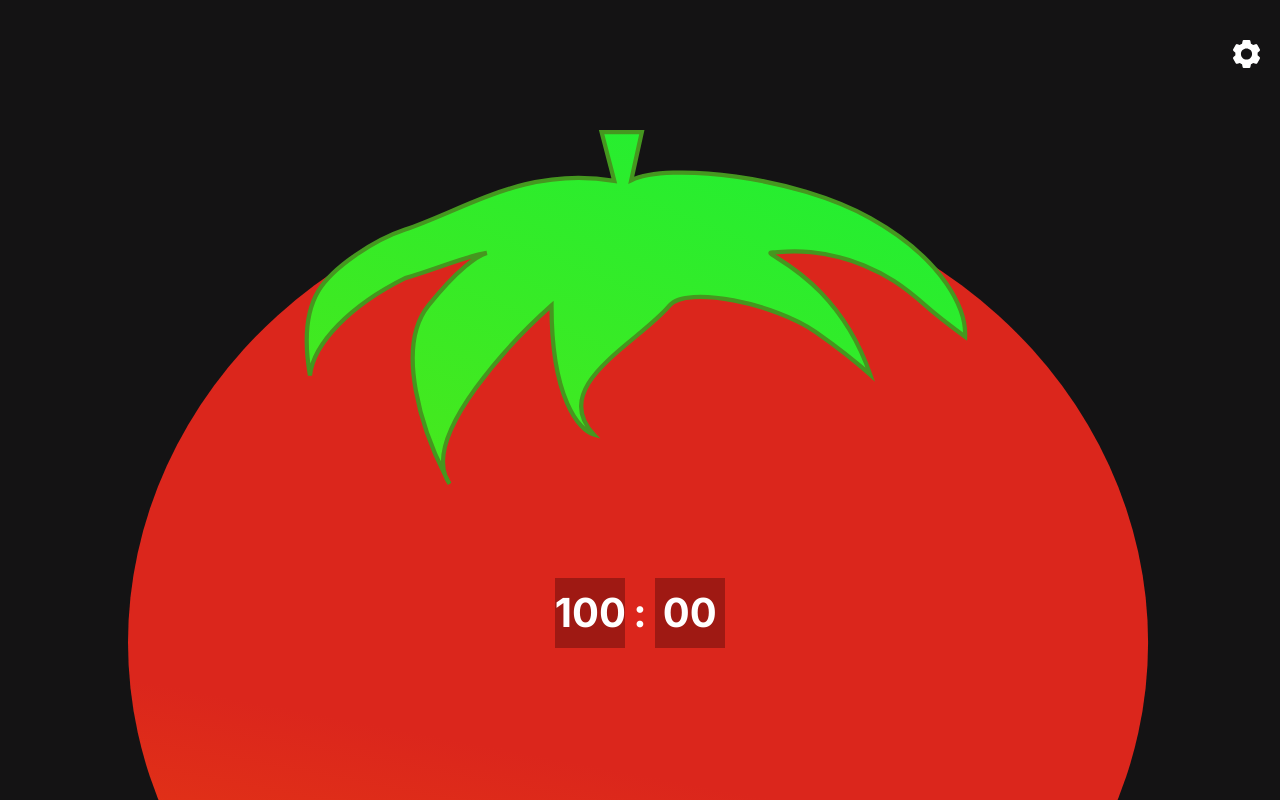
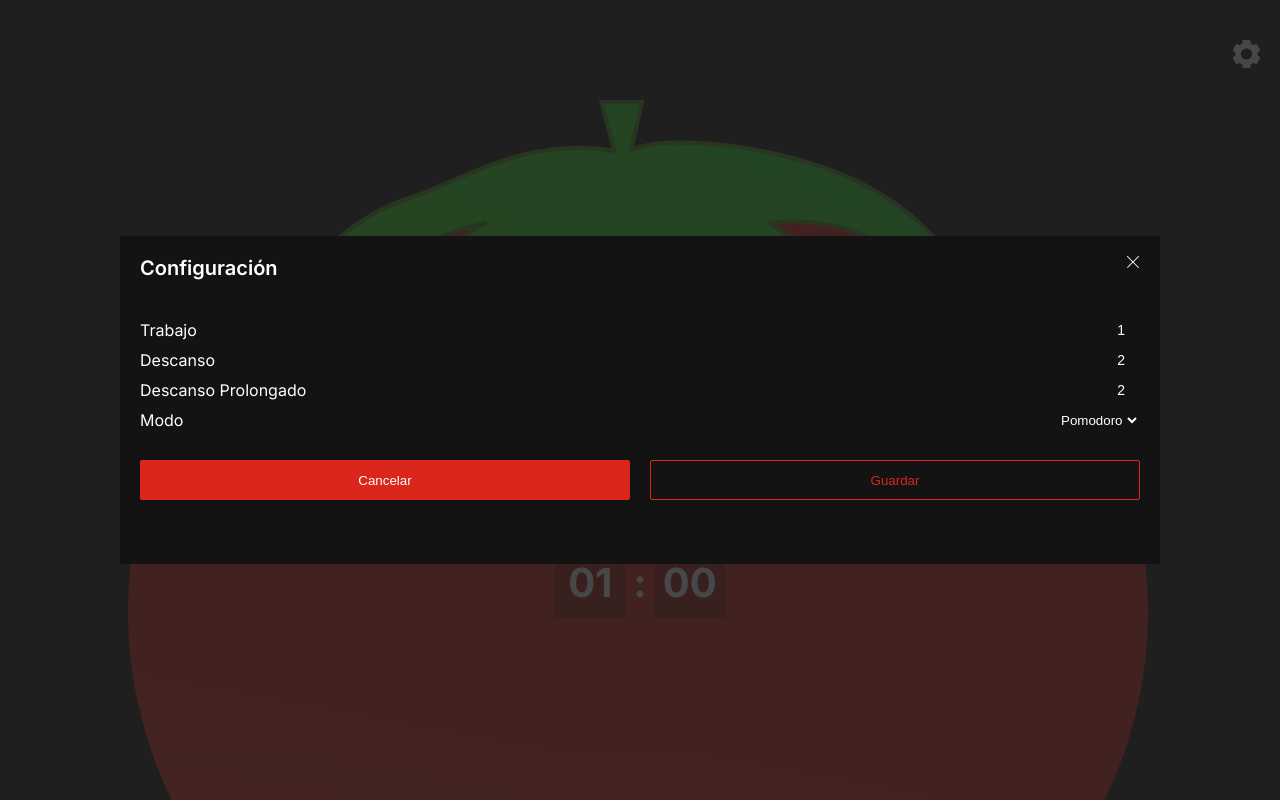
Before and after one commit to ourainbows/pomodoro, a React (Vite) app: page / in a window 1280 px wide. Both pictures are taken after a click on the picture 1246 px from the left and 54 px from the top of the page. Shown: the top 800 px of the page. Built offline with nearby package versions, Linux system fonts and the light colour scheme.

Commit message:
Finished modal and changed notification sound

```diff
--- a/src/components/App/App.css
+++ b/src/components/App/App.css
@@ -1,6 +1,65 @@
-.settings-container{
-    display: flex;
-    justify-content: flex-end;
-    height: 2.8rem;
-    margin: 4rem 2rem 6rem;
+.settings-container {
+  display: flex;
+  justify-content: flex-end;
+  height: 2.8rem;
+  margin: 4rem 2rem 3rem;
 }
+.title-modal {
+  font-size: 2rem;
+  font-weight: 600;
+  color: var(--text);
+  margin: 2rem 2rem 4rem;
+}
+.options-modal {
+  display: flex;
+  flex-direction: column;
+  width: 100%;
+  font-size: 1.6rem;
+}
+.options-modal div {
+  display: flex;
+  justify-content: space-between;
+  margin: 0 2rem 1rem;
+}
+.options-modal div input {
+  color: var(--text);
+  font-size: 1.4rem;
+  background-color: transparent;
+  border: none;
+  width: 3rem;
+  text-align: end;
+}
+.options-modal div input:focus, .options-modal div select:focus{
+    border: none;
+    outline: none;
+    border-bottom: 1px solid var(--text);
+}
+.options-modal div select{
+    color: var(--text);
+    background-color: transparent;
+    border: none;
+}
+.select-modal option:not(:checked),  .select-modal option:checked{
+   background-color: var(--background);
+}
+
+.buttons-modal {
+  display: flex;
+  justify-content: space-between;
+  margin: 2rem;
+}
+.button-modal {
+  width: calc(50% - 1rem);
+  height: 4rem;
+  border: none;
+  border-radius: 2px;
+}
+.button-cancel {
+  background-color: var(--primary);
+  color: var(--text);
+}
+.button-save {
+  background-color: transparent;
+  color: var(--primary);
+  border: 1px solid var(--primary);
+}
--- a/src/components/App/App.jsx
+++ b/src/components/App/App.jsx
@@ -7,9 +7,29 @@ import settings from "../../assets/settings.svg"
 import PomodoroCounter from "../PomodoroCounter/PomodoroCounter";
 
 function App() {
-  const [mode, setMode] = useState("oneCycle");
   const [open, setOpen] = useState(false)
-  const[pomodoros, setPomodoros] = useState(0)
+  const [pomodoros, setPomodoros] = useState(0)
+  const [newOptions, setNewOptions] = useState({})
+  const [workTime, setWorkTime] = useState(1)
+  const [relaxTime, setRelaxTime] = useState(2)
+  const [longRelaxTime, setLongRelaxTime] = useState(2)
+  const [mode, setMode] = useState("pomodoro");
+
+  const saveOptions = (e) => {
+    e.preventDefault()
+    newOptions.workTime && setWorkTime(newOptions.workTime)
+    newOptions.relaxTime && setRelaxTime(newOptions.relaxTime)
+    newOptions.longRelaxTime && setLongRelaxTime(newOptions.longRelaxTime)
+    newOptions.mode && setMode(newOptions.mode)
+    setOpen(false)
+  }
+  const onNewOption = (e) => {
+    setNewOptions({
+      ...newOptions,
+      [e.target.name]: e.target.value
+    })
+  }
+
   return (
     <>
       <div className="settings-container">
@@ -17,33 +37,60 @@ function App() {
       </div>
 
       {mode === "pomodoro" ?
-        <PomodoroMode setPomodoros={setPomodoros} /> :
-        <OneCycleMode setPomodoros={setPomodoros} />
+        <PomodoroMode setPomodoros={setPomodoros} workTime={workTime} relaxTime={relaxTime} longRelaxTime={longRelaxTime} /> :
+        <OneCycleMode setPomodoros={setPomodoros} workTime={workTime} relaxTime={relaxTime} longRelaxTime={longRelaxTime} />
       }
 
-      <PomodoroCounter pomodoros={pomodoros}/>
+      <PomodoroCounter pomodoros={pomodoros} />
 
       <Modal
         message="Hello World!"
         isOpen={open}
         onClose={() => setOpen(false)}
       >
-        <h2>Configuración</h2>
-        <section>
+        <h2 className="title-modal">Configuración</h2>
+        <form
+          className="options-modal"
+          id="formModal"
+          onSubmit={saveOptions}
+        >
           <div>
             <label>Trabajo</label>
-            <input type="number" />
-            <label >Descanso</label>
-            <input type="number" />
-            <label >Descanso Prolongado</label>
-            <input type="number" />
+            <input
+              type="number"
+              value={newOptions.workTime != undefined ? newOptions.workTime : workTime}
+              name="workTime"
+              className="work"
+              onChange={onNewOption} />
+          </div>
+          <div>
+            <label>Descanso</label>
+            <input
+              type="number"
+              value={newOptions.relaxTime != undefined ? newOptions.relaxTime : relaxTime}
+              name="relaxTime"
+              onChange={onNewOption} />
+          </div>
+          <div>
+            <label>Descanso Prolongado</label>
+            <input
+              type="number"
+              value={newOptions.longRelaxTime != undefined ? newOptions.longRelaxTime : longRelaxTime}
+              name="longRelaxTime"
+              onChange={onNewOption} />
+          </div>
+          <div>
             <label>Modo</label>
-            <select>
+            <select className="select-modal" onChange={onNewOption} name="mode">
               <option value="pomodoro">Pomodoro</option>
               <option value="oneCycle">One Cycle</option>
             </select>
           </div>
-        </section>
+        </form>
+        <div className="buttons-modal">
+          <button className="button-modal button-cancel" onClick={() => { setOpen(false) }}>Cancelar</button>
+          <input className="button-modal button-save" form="formModal" type="submit" value="Guardar"/>
+        </div>
       </Modal>
     </>
   )
--- /dev/null
+++ b/src/components/Modal/Modal.css
@@ -0,0 +1,26 @@
+.modal{
+    display: flex;
+    justify-content: center;
+    align-items: center;
+    position: fixed;
+    top: -10px;
+    left: -10px;
+    right: -10px;
+    bottom: -10px;
+    background: rgba(35, 34, 34, 0.83);
+    z-index: 99999;
+}
+
+.modal-content{
+    position: relative;
+    height: 40%;
+    width: 80%;
+    background-color: var(--background);
+}
+.closeModal{
+    position: absolute;
+    top: 2rem;
+    right: 2rem;
+    background: none;
+    border: none;
+}
--- a/src/components/Modal/Modal.jsx
+++ b/src/components/Modal/Modal.jsx
@@ -1,12 +1,16 @@
 import ReactDOM from 'react-dom'
+import "./Modal.css";
+import close from "../../assets/close.svg";
 
 function Modal({ message, isOpen, onClose, children }) {
     if (!isOpen) return null;
     return ReactDOM.createPortal(
         <div className="modal" onClick={onClose}>
             <div className="modal-content" onClick={e => e.stopPropagation()}>
-                <span>{message}</span>
-                <button onClick={onClose}>Close</button>
+                <span>{children}</span>
+                <button onClick={onClose} className="closeModal">
+                    <img src={close} alt="boton parar cerrar el modal" />
+                </button>
             </div>
         </div>,
         document.getElementById("modal"))
--- a/src/components/OneCycleMode/OneCycleMode.jsx
+++ b/src/components/OneCycleMode/OneCycleMode.jsx
@@ -6,10 +6,7 @@ import Message from '../Message/Message';
 import Buttons from '../Buttons/Buttons';
 import pause from '../../assets/pause.svg';
 
-function OneCycleMode({ setPomodoros }) {
-    const workTime = 100;
-    const relaxTime = 2;
-    const longRelaxTime = 2;
+function OneCycleMode({ setPomodoros, workTime, relaxTime, longRelaxTime }) {
 
     const [timeActive, setTimeActive] = useState("workTime");
 
@@ -95,10 +92,10 @@ function OneCycleMode({ setPomodoros }) {
             <Cycles cyclesCount={cycles} quantity={1} />
             <Message>
                 {timeActive == "workTime" ?
-                    `Es momento de Trabajar!` :
+                    `Es momento de Trabajar` :
                     timeActive == "relaxTime" ?
-                        `Es momento de descansar!` :
-                        `Es momento de tomarte un descanso largo!`
+                        `Tomate un pequeño descanso` :
+                        `Es momento de tomarte un descanso largo`
                 }<br />
                 {timeActive == "workTime" ?
                     `Descanso restante:
--- a/src/components/PomodoroMode/PomodoroMode.jsx
+++ b/src/components/PomodoroMode/PomodoroMode.jsx
@@ -6,10 +6,7 @@ import Cycles from '../Cycles/Cycles';
 import Message from '../Message/Message';
 import Buttons from '../Buttons/Buttons';
 
-function PomodoroMode({ setPomodoros }) {
-    const workTime = 5;
-    const relaxTime = 5;
-    const longRelaxTime = 5;
+function PomodoroMode({ setPomodoros, workTime, relaxTime, longRelaxTime }) {
 
     const [timeactive, setTimeActive] = useState("workTime");
 
--- a/src/hooks/useTemporizer.js
+++ b/src/hooks/useTemporizer.js
@@ -7,6 +7,7 @@ const useTemporizer = (time) => {
 
     const [seconds, setSeconds] = useState(0)
     const [minutes, setMinutes] = useState(time)
+
     const [timeRunning, setTimeRunning] = useState(false);
     const [cycles, setCycles] = useState(0);
 
@@ -47,6 +48,9 @@ const useTemporizer = (time) => {
             return () => clearInterval(interval);
         }
     });
+    useEffect(() => {
+        setMinutes(time);
+    }, [time]);
     return {
         seconds,
         minutes,
```
Also changed, not shown: 1 other file (tests, documents, lock files or other folders).
